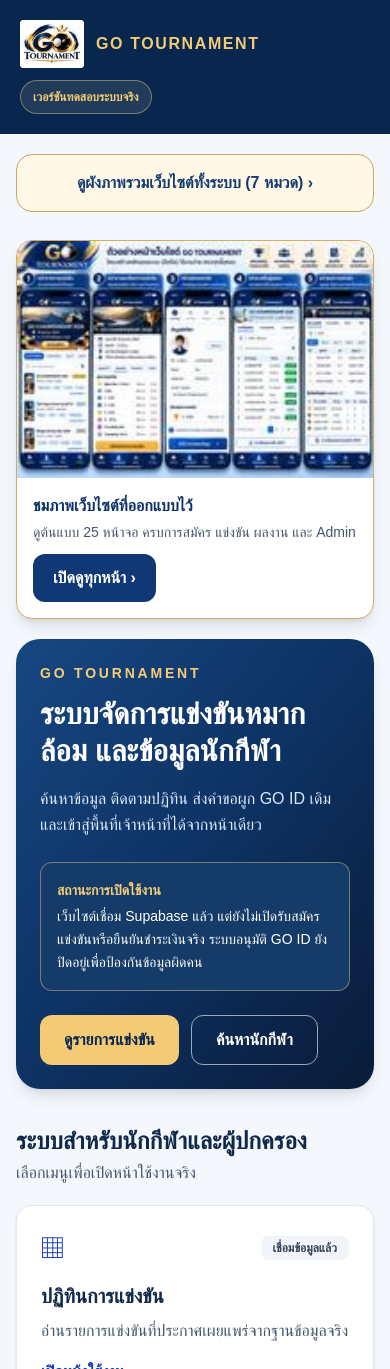
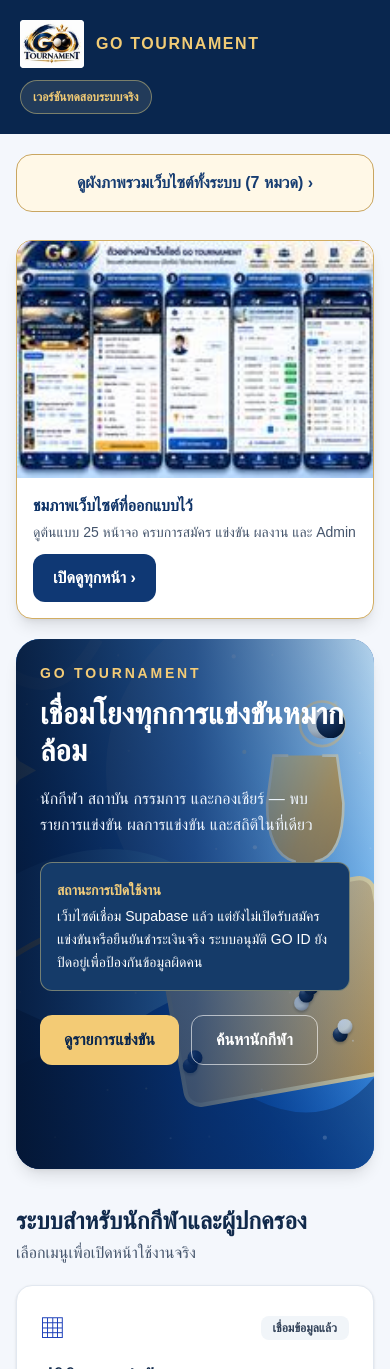
Before and after one commit to sawitree2168-sys/go-competition, a Next.js app: page / in a window 390 px wide. Shown: the top 1369 px of the page. Built offline with nearby package versions, Linux system fonts and the light colour scheme.

Commit message:
feat: stage responsive homepage banners with real accessible HTML hero actions

```diff
--- a/app/page.tsx
+++ b/app/page.tsx
@@ -27,10 +27,17 @@ export default function Home(){
       <Link href="/visual-overview" className="rounded-xl bg-[#0f3874] px-5 py-3 font-bold text-white">เปิดดูทุกหน้า ›</Link>
      </div>
     </div>
-    <div className="rounded-3xl bg-gradient-to-br from-[#174782] via-[#0d3263] to-[#091b38] p-6 text-white shadow-lg sm:p-12">
+    <div className="relative isolate min-h-[530px] overflow-hidden rounded-3xl bg-[#073f94] text-white shadow-lg sm:min-h-[500px] lg:min-h-[450px]">
+     <picture className="absolute inset-0 -z-20 block h-full w-full" aria-hidden="true">
+       <source media="(max-width: 639px)" srcSet="/banners/home/home_mobile.svg" type="image/svg+xml"/>
+       <source media="(max-width: 1023px)" srcSet="/banners/home/home_tablet.svg" type="image/svg+xml"/>
+       <img src="/banners/home/home_desktop.svg" alt="" className="h-full w-full object-cover object-center" fetchPriority="high"/>
+     </picture>
+     <div className="absolute inset-0 -z-10 bg-gradient-to-r from-[#041633]/90 via-[#062b65]/75 to-[#064c9a]/20"/>
+     <div className="relative max-w-3xl p-6 sm:p-10 lg:p-12">
      <p className="text-sm font-extrabold tracking-[0.2em] text-[#f4cc76]">GO TOURNAMENT</p>
-     <h1 className="mt-3 max-w-3xl text-3xl font-black leading-tight sm:text-5xl">ระบบจัดการแข่งขันหมากล้อม และข้อมูลนักกีฬา</h1>
-     <p className="mt-4 max-w-2xl text-base leading-relaxed text-blue-100 sm:text-lg">ค้นหาข้อมูล ติดตามปฏิทิน ส่งคำขอผูก GO ID เดิม และเข้าสู่พื้นที่เจ้าหน้าที่ได้จากหน้าเดียว</p>
+     <h1 className="mt-3 max-w-3xl text-3xl font-black leading-tight sm:text-5xl">เชื่อมโยงทุกการแข่งขันหมากล้อม</h1>
+     <p className="mt-4 max-w-2xl text-base leading-relaxed text-blue-50 sm:text-lg">นักกีฬา สถาบัน กรรมการ และกองเชียร์ — พบรายการแข่งขัน ผลการแข่งขัน และสถิติในที่เดียว</p>
      <div className="mt-6 rounded-xl border border-amber-200/40 bg-[#153b69] p-4 text-sm leading-relaxed">
        <strong className="text-[#f3cd7b]">สถานะการเปิดใช้งาน</strong>
        <p className="mt-1 text-white">เว็บไซต์เชื่อม Supabase แล้ว แต่ยังไม่เปิดรับสมัครแข่งขันหรือยืนยันชำระเงินจริง ระบบอนุมัติ GO ID ยังปิดอยู่เพื่อป้องกันข้อมูลผิดคน</p>
@@ -38,6 +45,7 @@ export default function Home(){
      <div className="mt-6 flex flex-wrap gap-3">
       <Link href="/schedule" className="inline-flex min-h-12 items-center justify-center rounded-xl bg-[#f3cb75] px-6 py-3 font-extrabold text-[#09264e]">ดูรายการแข่งขัน</Link>
       <Link href="/athletes/search" className="inline-flex min-h-12 items-center justify-center rounded-xl border border-white/60 px-6 py-3 font-semibold text-white">ค้นหานักกีฬา</Link>
+     </div>
      </div>
     </div>
    </section>
```
